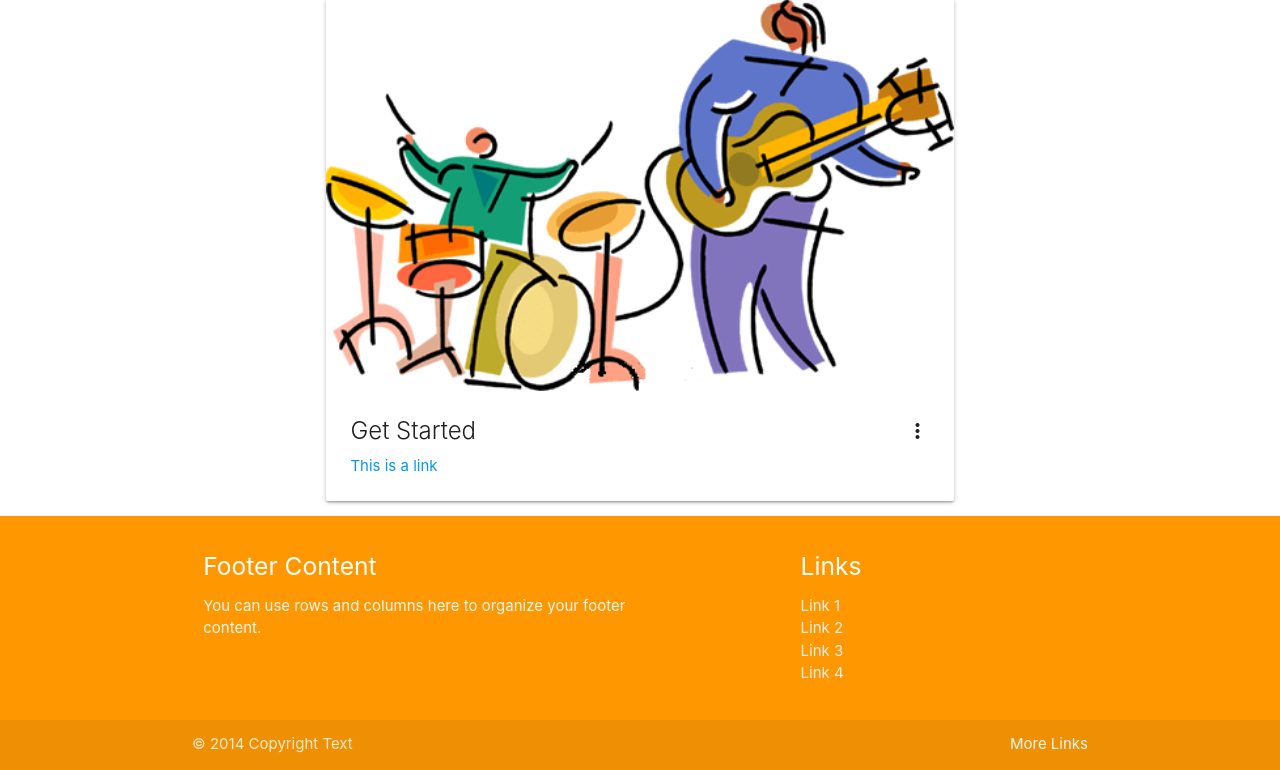
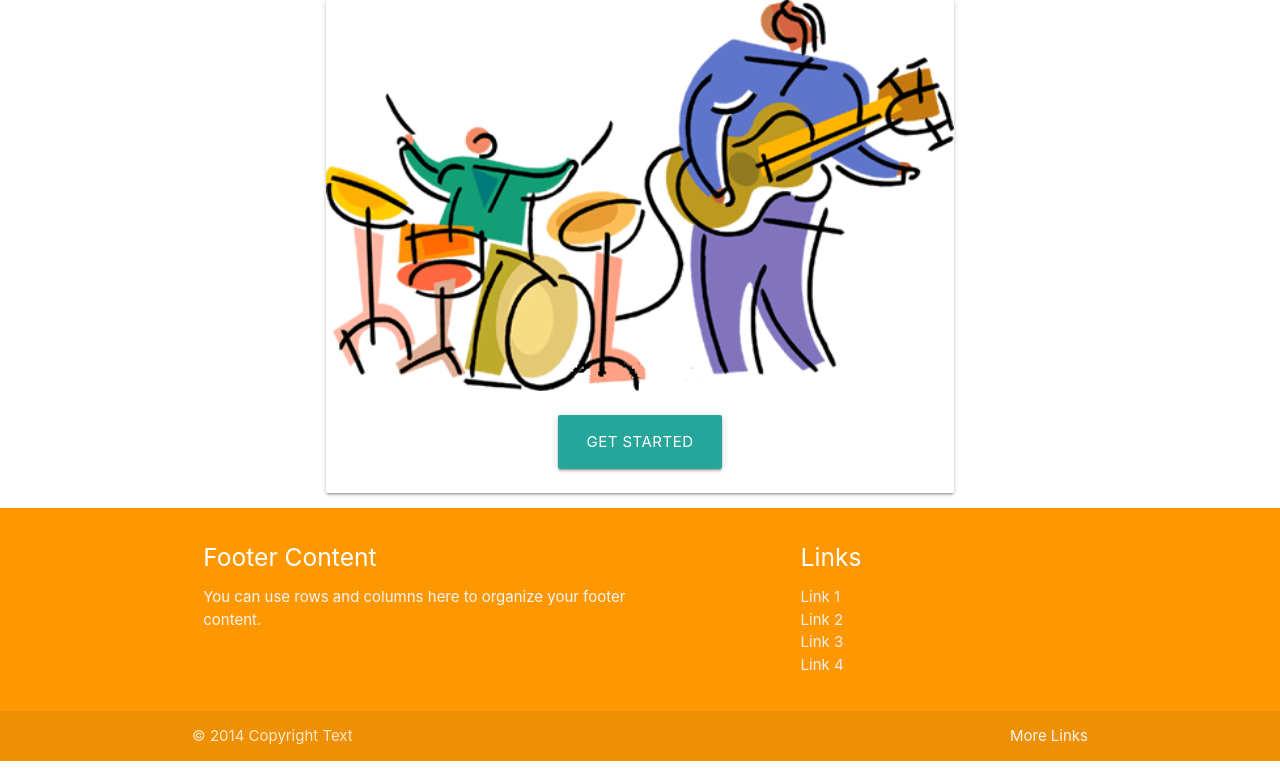
Before and after one commit to Jays-T/the-band-room, a Flask app: page / in a window 1280 px wide. Shown: the part 271-1041 px from the top of the page. Run offline with Flask 2, Linux system fonts and the light colour scheme; some libraries are stand-ins or nearby versions.

Commit message:
added icons to the Get Started/Create Room form on addbandroom.html

```diff
--- a/app.py
+++ b/app.py
@@ -17,8 +17,9 @@ mongo = PyMongo(app)
 
 @app.route('/')
 @app.route('/the_band_room')
-def the_band_room():
-    return render_template("addbandroom.html")
+def add_band_room():
+    return render_template("addbandroom.html",
+                           )
 
 
 @app.route('/band_room')
--- a/static/assets/css/style.css
+++ b/static/assets/css/style.css
@@ -11,3 +11,7 @@
   .base-bg {
       min-height: 80vh;
   }
+
+  .text-center {
+      text-align: center;
+  }
--- a/templates/addbandroom.html
+++ b/templates/addbandroom.html
@@ -8,43 +8,40 @@
         src="{{url_for('static', filename='assets/images/rock-musicians-480x300.png')}}"
       />
     </div>
-    <div class="card-content">
-      <span class="card-title activator grey-text text-darken-4"
-        >Get Started<i class="material-icons right">more_vert</i></span
-      >
-      <p><a href="#">This is a link</a></p>
+    <div class="card-content text-center">
+      <a class="activator waves-effect waves-light btn-large">Get Started</a>
+      <p></p>
     </div>
     <div class="card-reveal">
       <span class="card-title grey-text text-darken-4"
-        >Create your Band Room<i class="material-icons right">close</i></span
+        >Create your room!<i class="material-icons right">close</i></span
       >
       <div class="row">
         <form class="col s12">
           <div class="row">
             <div class="input-field col s12">
-              <input
-                placeholder="Name"
-                id="first_name"
-                type="text"
-                class="validate"
-              />
-              <label for="first_name">Name</label>
+            <i class="material-icons prefix">account_circle</i>
+              <input id="first_name" type="text" class="validate" />
+              <label for="first_name">Your Name</label>
             </div>
           </div>
           <div class="row">
-            <div class="input-field col s12">
+            <div class="input-field col s12 tooltipped" data-position="top" data-tooltip="This is your unique Room Key - Don't make it too simple and make sure to save and remember your Room Key">
+              <i class="material-icons prefix">lock</i>
               <input id="password" type="password" class="validate" />
               <label for="password">Room Key</label>
             </div>
           </div>
           <div class="row">
             <div class="input-field col s12">
+            <i class="material-icons prefix">album</i>
               <input id="band_name" type="text" class="validate" />
               <label for="band_name">Band Name</label>
             </div>
           </div>
           <div class="row">
             <div class="input-field col s12">
+            <i class="material-icons prefix">email</i>
               <input id="email" type="email" class="validate" />
               <label for="email">Email</label>
             </div>
```
